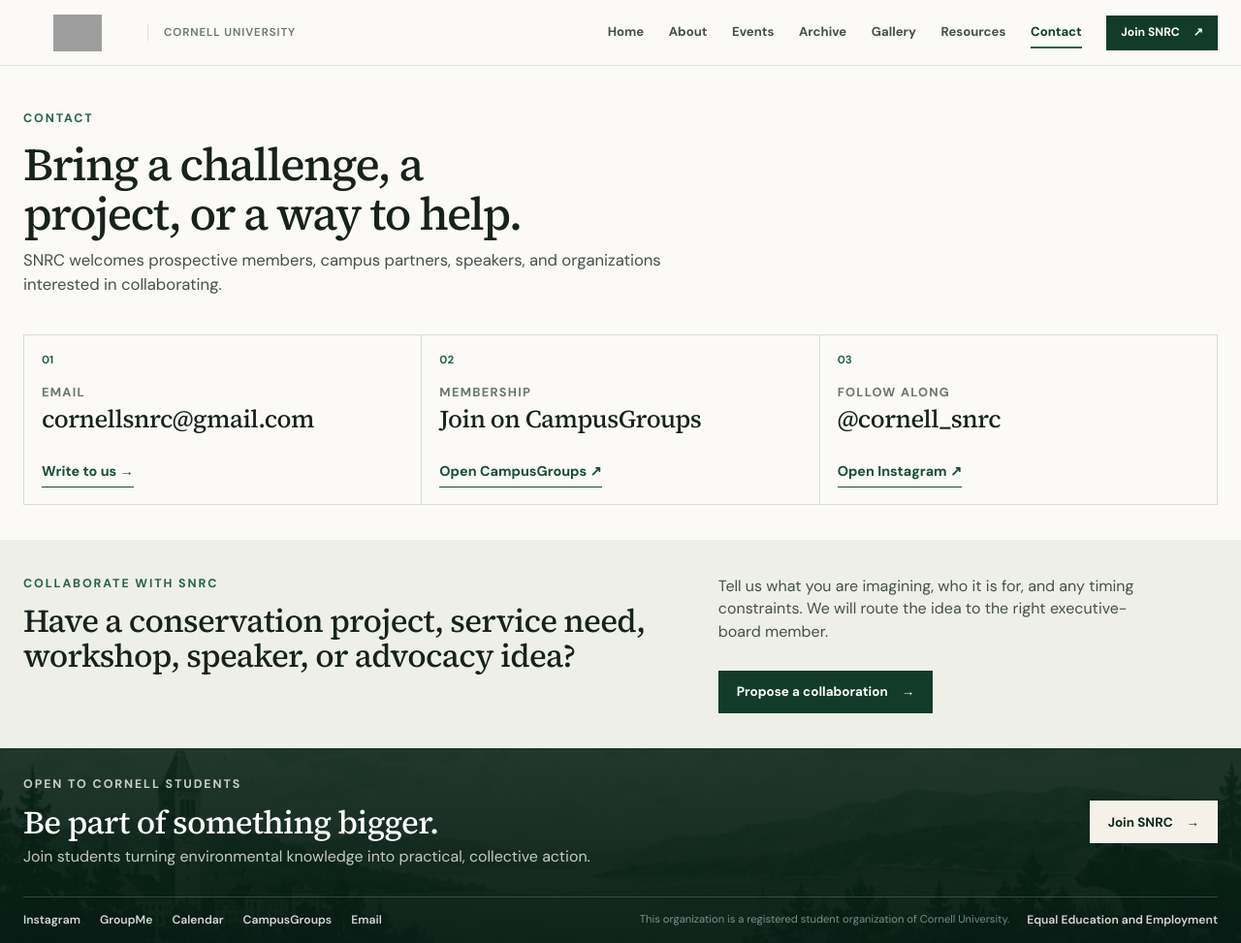
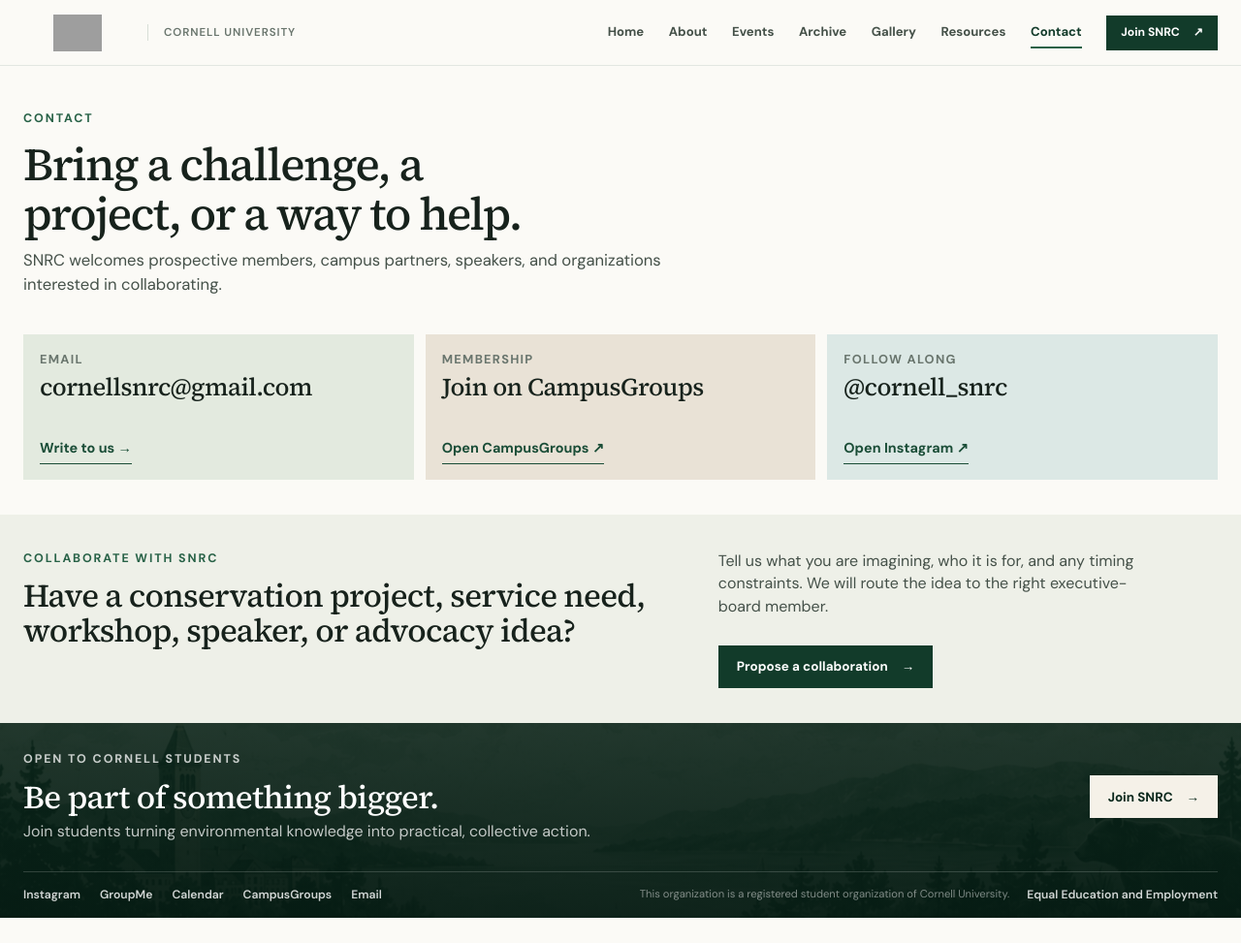
Before and after one commit to cornellsnrc/cornellsnrc.github.io, a Jekyll site: the page built from contact.html, in a window 1280 px wide and 973 px high. Shown: the whole window at 97% size. Built offline with Jekyll 4.4.1, drawn with Linux system fonts in a browser that asks for light colours; grey boxes are pictures that could not be loaded.

Commit message:
Match Contact cards to About goals

```diff
--- a/assets/css/main.css
+++ b/assets/css/main.css
@@ -332,9 +332,11 @@
 .resource-card small { color: var(--muted); font-size: 0.92rem; }
 .resource-card > span:last-child { color: var(--forest-700); font-size: 1.2rem; transition: transform 160ms ease; }
 .resource-card:hover > span:last-child { transform: translate(3px, -3px); }
-.contact-grid { display: grid; grid-template-columns: repeat(3, 1fr); border-top: 1px solid var(--line); border-left: 1px solid var(--line); }
-.contact-card { min-height: 220px; padding: 20px; display: flex; flex-direction: column; border-right: 1px solid var(--line); border-bottom: 1px solid var(--line); text-decoration: none; }
-.contact-number { margin-bottom: 24px; color: var(--forest-700); font-size: 0.72rem; font-weight: 700; }
+.contact-grid { display: grid; grid-template-columns: repeat(3, 1fr); gap: 12px; }
+.contact-card { min-height: 160px; padding: 18px; display: flex; flex-direction: column; background: #e3eadf; text-decoration: none; transition: transform 180ms ease, filter 180ms ease; }
+.contact-card:nth-child(2) { background: #e9e2d6; }
+.contact-card:nth-child(3) { background: #dce8e5; }
+.contact-card:hover { transform: translateY(-2px); filter: brightness(.98); }
 .contact-card > p { margin-bottom: 8px; color: var(--muted); font-size: 0.8rem; font-weight: 700; letter-spacing: 0.1em; text-transform: uppercase; }
 .contact-card h2 { margin-bottom: auto; overflow-wrap: anywhere; font-size: clamp(1.4rem, 2vw, 2rem); }
 .collaboration-callout { display: grid; grid-template-columns: 1fr 0.75fr; gap: 44px; align-items: start; }
@@ -390,8 +392,7 @@
 
 .page-contact main > .section { padding-block: clamp(24px, 3vw, 36px); }
 .page-contact main > .section:nth-of-type(2) { padding-top: 10px; }
-.page-contact .contact-card { min-height: 175px; padding: 17px 18px; }
-.page-contact .contact-number { margin-bottom: 14px; }
+.page-contact .contact-card { min-height: 150px; padding: 16px 17px; }
 .page-contact .contact-card > p { margin-bottom: 5px; }
 .page-contact .collaboration-callout { gap: 30px; }
 .page-contact .collaboration-callout p { line-height: 1.48; }
--- a/contact.html
+++ b/contact.html
@@ -14,13 +14,13 @@
 <section class="section content-width">
   <div class="contact-grid">
     <a class="contact-card reveal" href="mailto:{{ site.data.site.organization.email }}">
-      <span class="contact-number">01</span><p>Email</p><h2>{{ site.data.site.organization.email }}</h2><span class="text-link">Write to us <span aria-hidden="true">→</span></span>
+      <p>Email</p><h2>{{ site.data.site.organization.email }}</h2><span class="text-link">Write to us <span aria-hidden="true">→</span></span>
     </a>
     <a class="contact-card reveal" href="{{ site.data.site.links.campusgroups }}" target="_blank" rel="noopener">
-      <span class="contact-number">02</span><p>Membership</p><h2>Join on CampusGroups</h2><span class="text-link">Open CampusGroups <span aria-hidden="true">↗</span></span>
+      <p>Membership</p><h2>Join on CampusGroups</h2><span class="text-link">Open CampusGroups <span aria-hidden="true">↗</span></span>
     </a>
     <a class="contact-card reveal" href="{{ site.data.site.links.instagram }}" target="_blank" rel="noopener">
-      <span class="contact-number">03</span><p>Follow along</p><h2>@cornell_snrc</h2><span class="text-link">Open Instagram <span aria-hidden="true">↗</span></span>
+      <p>Follow along</p><h2>@cornell_snrc</h2><span class="text-link">Open Instagram <span aria-hidden="true">↗</span></span>
     </a>
   </div>
 </section>
```
